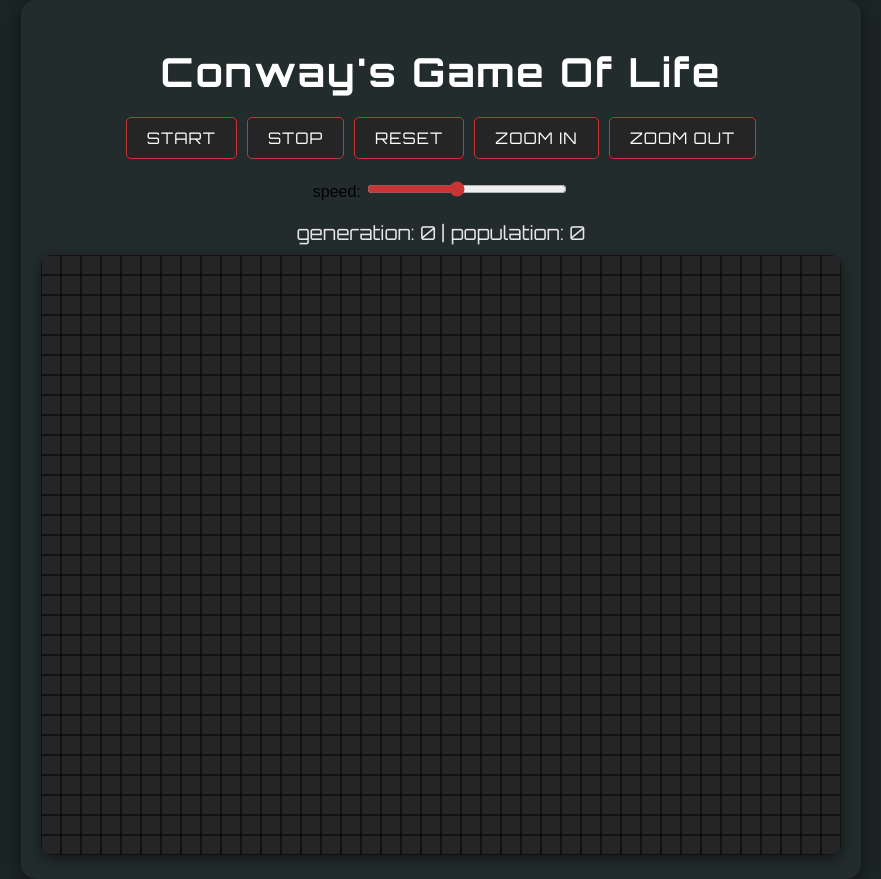
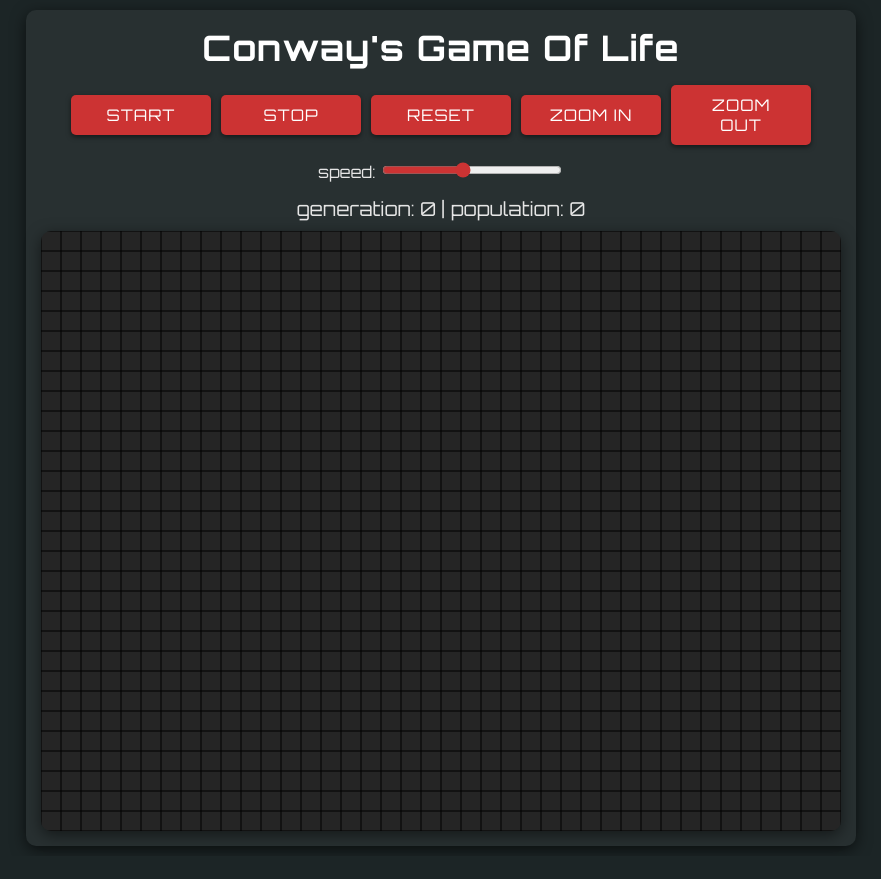
Before and after one commit to patilll/GameOfLife, a plain HTML site: page index.html in a window 1280 px wide. Shown: the whole page, without its empty margins (199-1080 px from the left). After the commit the page ends 856 px from the top, so only its background shows below. Drawn offline with Linux system fonts and the light colour scheme.

Commit message:
Update index.html

```diff
--- a/index.html
+++ b/index.html
@@ -9,63 +9,67 @@
         body {
             margin: 0;
             display: flex;
-            justify-content: center;
+            flex-direction: column;
             align-items: center;
-            min-height: 100vh;
             background: #1c2526;
             font-family: 'Arial', sans-serif;
-            overflow: auto;
+            overflow-x: auto;
+            overflow-y: auto;
+            padding: 10px;
         }
         .container {
             text-align: center;
-            padding: 20px;
-            background: rgba(255, 255, 255, 0.03);
-            border-radius: 15px;
-            box-shadow: 0 4px 20px rgba(0, 0, 0, 0.5);
-            max-width: 100%;
+            padding: 15px;
+            background: rgba(255, 255, 255, 0.05);
+            border-radius: 10px;
+            box-shadow: 0 4px 15px rgba(0, 0, 0, 0.6);
+            width: 100%;
+            max-width: 800px;
         }
         h1 {
             font-family: 'Orbitron', sans-serif;
             font-weight: 700;
             color: #ffffff;
-            font-size: 2.5em;
-            margin-bottom: 20px;
-            letter-spacing: 2px;
+            font-size: 1.8em;
+            margin: 0 0 15px 0;
+            letter-spacing: 1px;
         }
         .controls {
             display: flex;
-            justify-content: center;
-            gap: 10px;
-            margin-bottom: 20px;
-            flex-wrap: wrap;
+            flex-direction: column;
+            gap: 8px;
+            margin-bottom: 15px;
+            align-items: center;
         }
         button {
             padding: 10px 20px;
-            font-size: 1em;
+            font-size: 0.9em;
             font-family: 'Orbitron', sans-serif;
-            border: 1px solid #cc3333;
+            border: none;
             border-radius: 5px;
-            background: #252525;
+            background: #cc3333;
             cursor: pointer;
-            transition: background 0.3s, color 0.3s;
             color: #fff;
             text-transform: uppercase;
             letter-spacing: 1px;
+            width: 130px;
+            box-shadow: 0 2px 5px rgba(0, 0, 0, 0.5);
         }
         button:hover {
-            background: #cc3333;
-            color: #1c2526;
+            background: #e06666;
         }
         .speedcontrol {
-            margin-bottom: 20px;
+            margin-bottom: 15px;
+            color: #e6e6e6;
+            font-family: 'Orbitron', sans-serif;
         }
         input[type=range] {
-            width: 200px;
+            width: 180px;
             accent-color: #cc3333;
         }
         .stats {
             color: #e6e6e6;
-            font-size: 1.2em;
+            font-size: 1em;
             margin-bottom: 10px;
             font-family: 'Orbitron', sans-serif;
         }
@@ -73,16 +77,27 @@
             border-radius: 10px;
             box-shadow: 0 4px 15px rgba(0, 0, 0, 0.5);
             background: #252525;
-            max-width: 100%;
+            width: 100%;
+            max-width: 800px;
             height: auto;
+            display: block;
         }
-        @media (max-width: 800px) {
-            canvas {
-                width: 100%;
+        @media (min-width: 600px) {
+            .controls {
+                flex-direction: row;
+                flex-wrap: wrap;
+                justify-content: center;
+                gap: 10px;
             }
-            .controls {
-                flex-direction: column;
-                align-items: center;
+            h1 {
+                font-size: 2.2em;
+            }
+            button {
+                font-size: 1em;
+                width: 140px;
+            }
+            .stats {
+                font-size: 1.2em;
             }
         }
     </style>
@@ -197,6 +212,25 @@
             }, speed)
         }
 
+        function handleclick(e) {
+            const rect = canvas.getBoundingClientRect()
+            const scaleX = canvas.width / rect.width
+            const scaleY = canvas.height / rect.height
+            const x = Math.floor((e.clientX - rect.left) * scaleX / gridsize)
+            const y = Math.floor((e.clientY - rect.top) * scaleY / gridsize)
+            if (x >= 0 && x < cols && y >= 0 && y < rows) {
+                grid[y][x] = grid[y][x] === 1 ? 0 : 1
+                drawgrid()
+            }
+        }
+
+        canvas.addEventListener('click', handleclick)
+        canvas.addEventListener('touchstart', (e) => {
+            e.preventDefault()
+            const touch = e.touches[0]
+            handleclick(touch)
+        })
+
         startbtn.addEventListener('click', () => {
             if (!animationid) animate()
         })
@@ -215,14 +249,6 @@
             }
             grid = creategrid()
             generation = 0
-            drawgrid()
-        })
-
-        canvas.addEventListener('click', (e) => {
-            const rect = canvas.getBoundingClientRect()
-            const x = Math.floor((e.clientX - rect.left) / gridsize)
-            const y = Math.floor((e.clientY - rect.top) / gridsize)
-            grid[y][x] = grid[y][x] === 1 ? 0 : 1
             drawgrid()
         })
 
```
